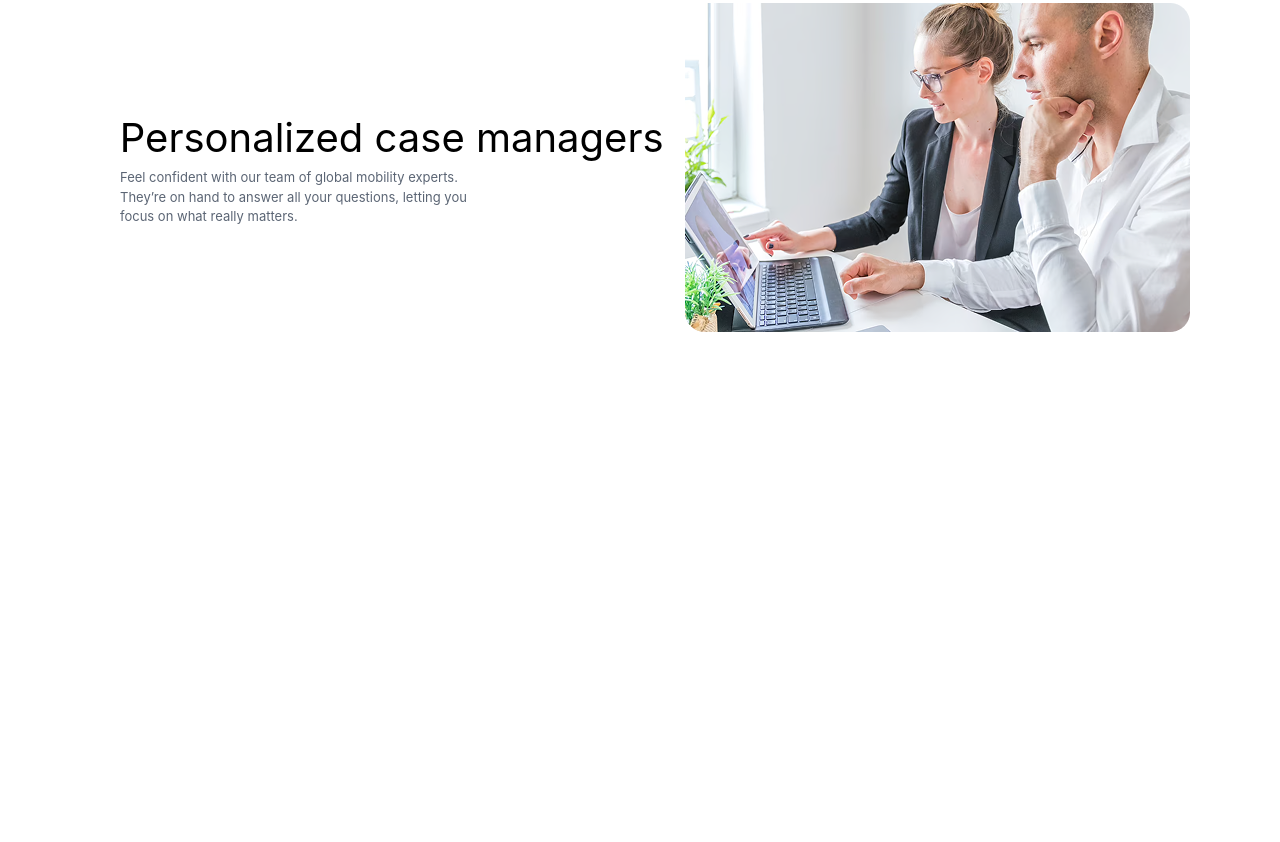
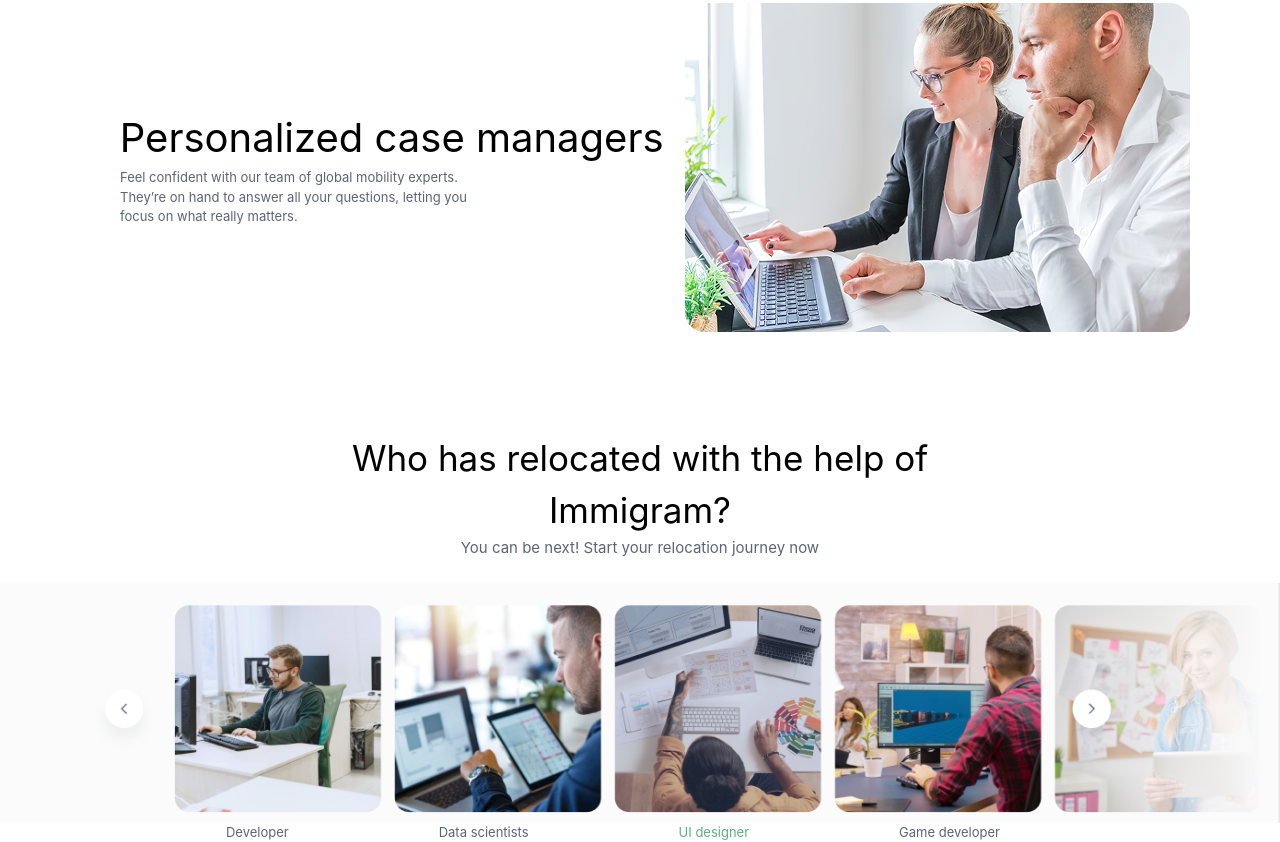
Before and after one commit to gafurovsaidjafar090909-hash/day15, a website: page index.html in a window 1280 px wide. Shown: the part 1602-2444 px from the top of the page. Before the commit the page ends 1934 px from the top, so only its background shows below. Drawn offline with nearby package versions, Linux system fonts and the light colour scheme; files that its build step writes are made by us from their sources.

Commit message:
Section 3

```diff
--- a/index.html
+++ b/index.html
@@ -126,6 +126,32 @@
     <!-- section3 -->
 
 
+    <div class="max-w-[1300px] m-auto ">
+        <h1 class="text-center lg:w-[50%] w-[80%] m-auto text-[35px] mt-[100px]">Who has relocated with the help of Immigram?</h1>
+        <p class="text-[15px] lg:w-[50%] m-auto w-[60%] text-center text-[#5B6574] ">You can be next! Start your relocation journey now</p> <br>
+        <div>
+
+        </div>
+        <img class="hidden lg:block" src="./src/img/image copy 2.png" alt="">
+
+        <div class="flex text-[13px]  gap-[150px] justify-end mr-[130px] text-[#5B6574] hidden  lg:flex">
+            <p>Developer</p>
+            <p>Data scientists</p>
+            <p class="text-[#5EB083]">UI designer</p>
+            <p>Game developer</p>
+            <p></p>
+        </div>
+        <div class="lg:hidden">
+
+            <img src="./src/img/image copy 3.png" alt="">
+
+             <p class="text-[#5B6574] text-center ">Game developer</p>
+
+
+        </div>
+    </div>
+
+
 
 </body>
 
```
Also changed, not shown: src/img/image copy 2.png (added), src/img/image copy 3.png (added).
